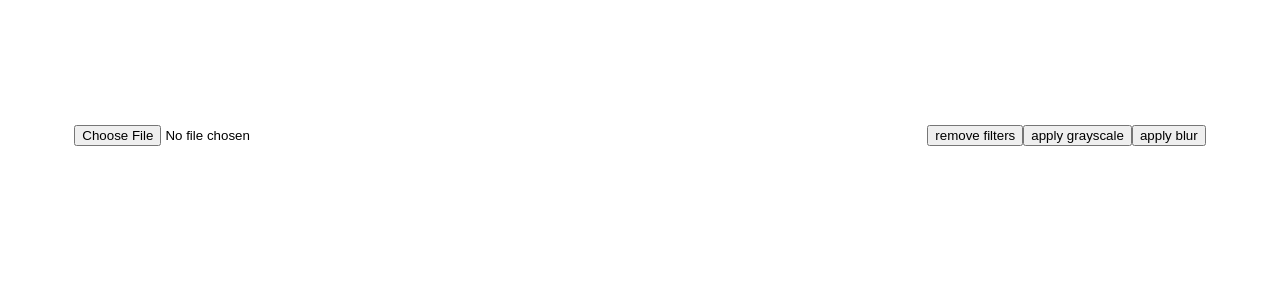
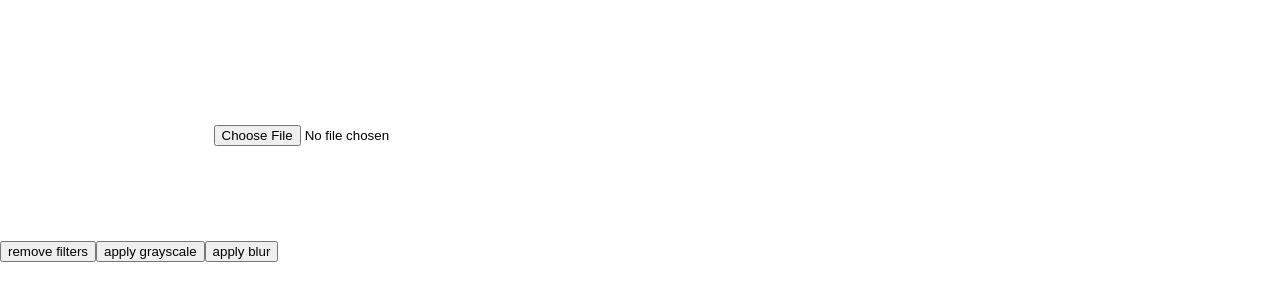
Before and after one commit to georgefikri/applying-filters-toCanvas, a React (Create React App) app: page / in a window 1280 px wide. Shown: the part 360-660 px from the top of the page. Built offline with nearby package versions, Linux system fonts and the light colour scheme.

Commit message:
test4-working with boolean

```diff
--- a/src/App.js
+++ b/src/App.js
@@ -1,5 +1,6 @@
 import logo from './logo.svg';
 import './App.css';
+import './styles/style.css'
 
 import {Fabric, TestFabric, Test3, Test4} from './components'
 
--- a/src/components/test4.js
+++ b/src/components/test4.js
@@ -11,7 +11,6 @@ function Tests4() {
     let reader
     let file
     const onChange = (e)=> {
-        console.log('dddd', e)
         setchangeEvent(e)
         canvas = new fabric.Canvas('canvas');
         reader = new FileReader();
@@ -39,9 +38,10 @@ function Tests4() {
                 console.log('it is true')
                 img.filters.splice(0,img.filters.length)
             } else if (greyScaleBoolean) {
-                // img.filters.splice(0,img.filters.length)
+                img.filters.splice(0,img.filters.length)
                 img.filters.push(new fabric.Image.filters.Grayscale())
             } else if (blurBoolean) {
+                img.filters.splice(0,img.filters.length)
                 img.filters.push(new fabric.Image.filters.Blur({
                      blur: 0.5
                 }));
@@ -52,7 +52,6 @@ function Tests4() {
             canvas.add(img);
             // canvas.requestRenderAll();
             canvas.renderAll()
-            console.log('filters', img.filters)
 
           });
 
@@ -68,10 +67,15 @@ function Tests4() {
     useEffect(() => {
         if(removeFilter || greyScaleBoolean || blurBoolean) {
             onChange(changeEvent)
+
         }
     }, [removeFilter, greyScaleBoolean, blurBoolean])
 
-    console.log('change event', changeEvent)
+    console.log('removeFilter', removeFilter)
+    console.log('greyScaleBoolean', greyScaleBoolean)
+    console.log('blurBoolean', blurBoolean)
+
+
     return (
         <div>
             <input
@@ -81,9 +85,11 @@ function Tests4() {
 
             <canvas id="canvas" style={{height: '500px', width: '600px' }}></canvas>
 
-            <button onClick={()=> setRemoveFilter(true)}>remove filters</button>
-            <button onClick={()=> setGreyScaleBoolean(true)}>apply grayscale</button>
-            <button onClick={()=> setBlurBoolean(true)}>apply blur</button>
+            <div className='filter-buttons'>
+                <button onClick={()=> setRemoveFilter(true)}>remove filters</button>
+                <button onClick={()=> setGreyScaleBoolean(true)}>apply grayscale</button>
+                <button onClick={()=> setBlurBoolean(true)}>apply blur</button>
+            </div>
     </div>
     )
 }
--- /dev/null
+++ b/src/styles/style.css
@@ -0,0 +1,4 @@
+.filter-buttons {
+    position: absolute;
+    top: 600px;
+}
```
